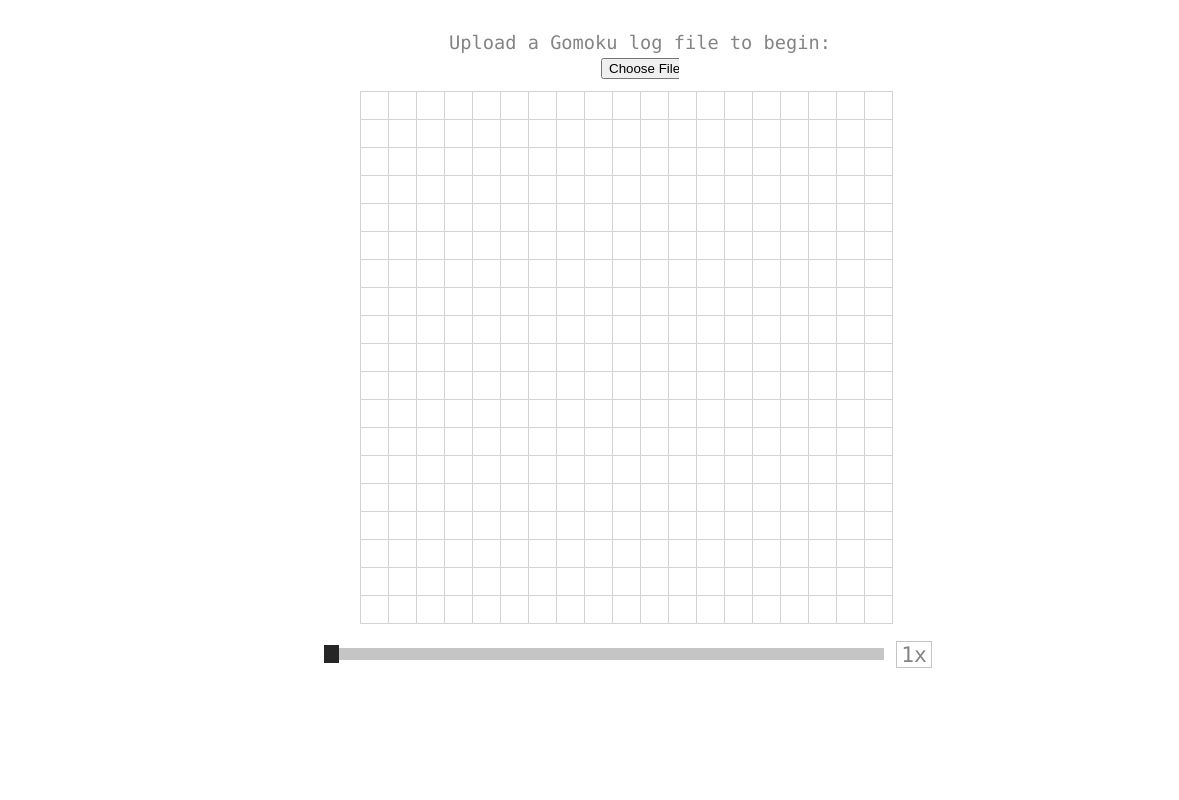
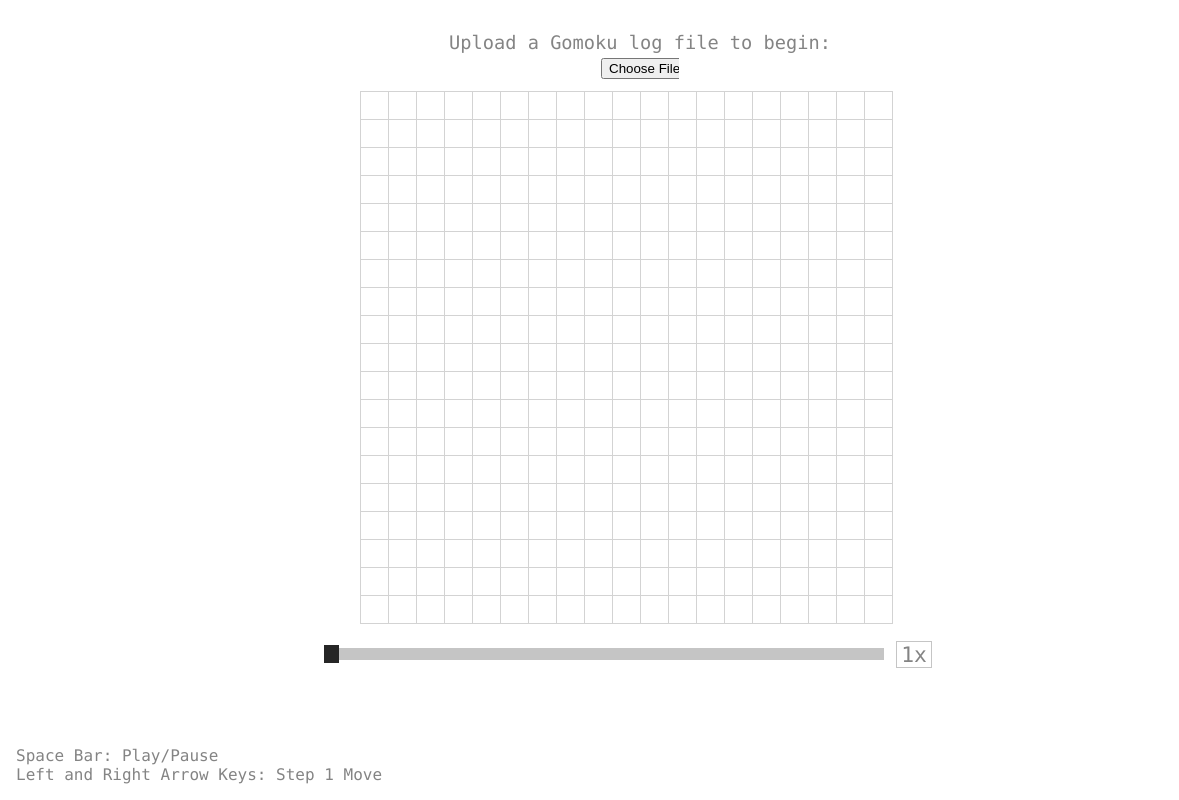
Before and after one commit to hiddenwaffle/gomoku-replay, a website built with Parcel: page js/index.html in a window 1280 px wide. Shown: the full height of the page, 0-1179 px from the left. Built offline with nearby package versions, Linux system fonts and the light colour scheme.

Commit message:
Add instructions

```diff
--- a/js/index.html
+++ b/js/index.html
@@ -30,6 +30,10 @@
           data-disabled="true"></span>
   </div>
   <div id="message"></div>
+  <div id="instructions">
+    Space Bar: Play/Pause<br>
+    Left and Right Arrow Keys: Step 1 Move
+  </div>
   <a target="_blank"
      rel="noopener noreferrer"
      title="View source"
--- a/js/main.css
+++ b/js/main.css
@@ -74,6 +74,14 @@ body {
   font-size: 14pt;
   display: none;
   font-weight: bold;
+}
+
+#instructions {
+  text-align: left;
+  font-size: 12pt;
+  position: absolute;
+  left: 16px;
+  bottom: 16px;
 }
 
 .github-icon {
```
